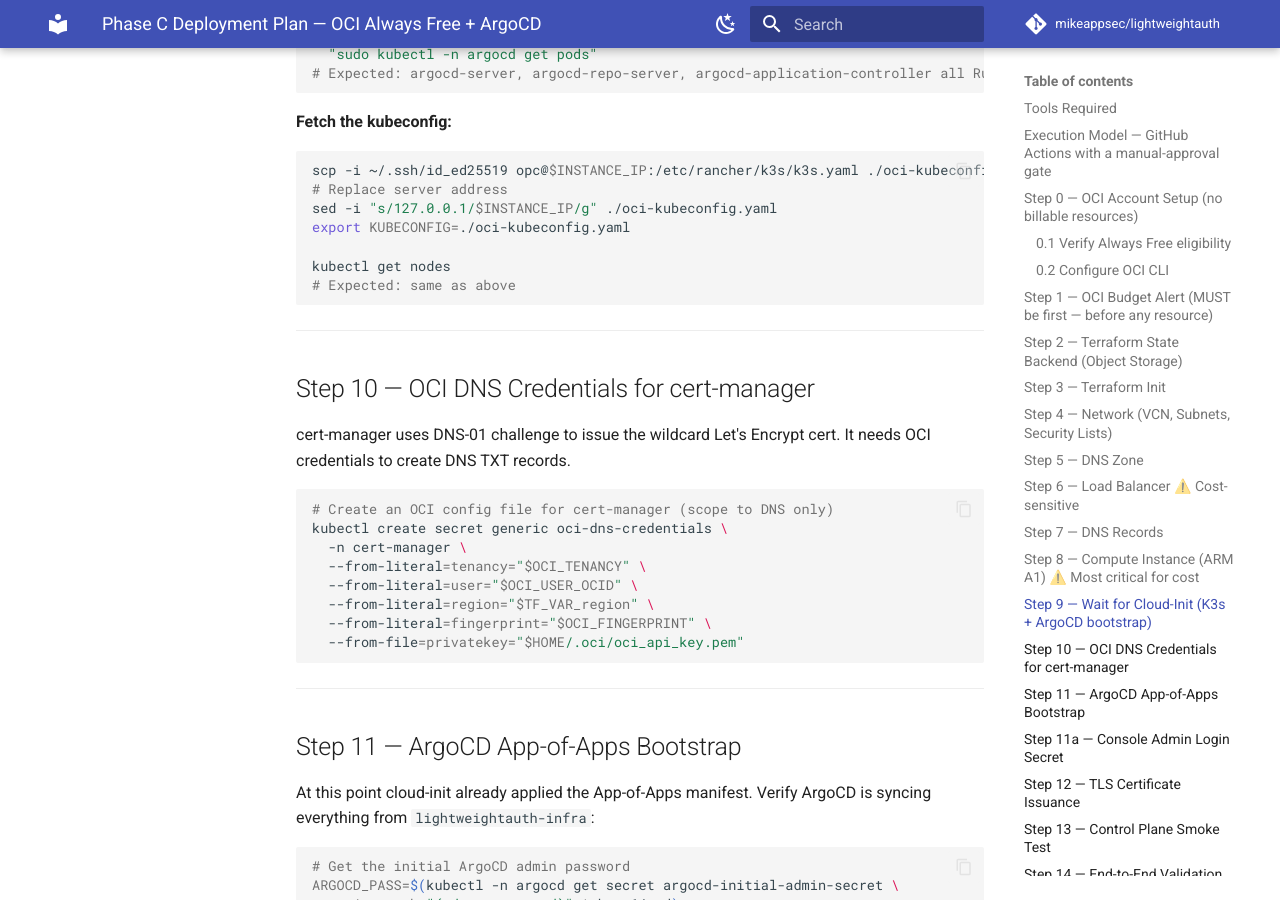
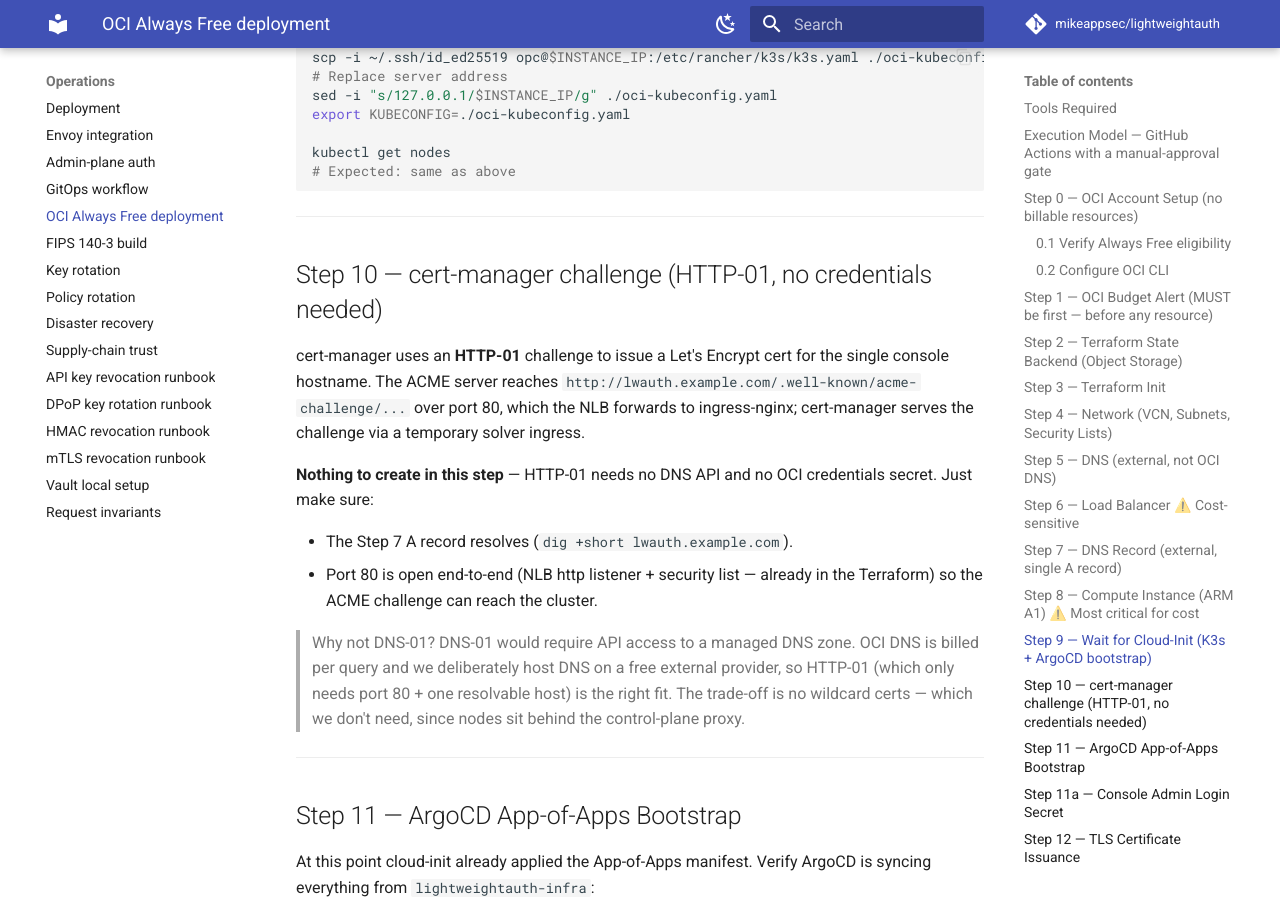
Before and after one commit to mikeappsec/lightweightauth, an MkDocs documentation site: the page built from docs/operations/oci-phase-c-deploy.md, in a window 1280 px wide and 900 px high, scrolled down 11087 px. Built offline with MkDocs 1.6.1 and Material for MkDocs 9.7.7, drawn with Linux system fonts in a browser that asks for light colours; comment, search, counter and statistics services are not loaded; some of the changed text lies outside the part shown.

Commit message:
fix(ci): add UI build step, replace nhooyr websocket, add docs to nav
- build.yaml: add actions/setup-node + npm ci && npm run build before
  go vet/test in both test and fips-test jobs; fixes
  'ui/embed.go: pattern console/dist/*: no matching files found'
- streaming/hub.go: migrate nhooyr.io/websocket -> github.com/coder/websocket
  (maintained fork, identical API, higher popularity score); resolves
  Vet OSS Dependencies popularity policy violation
- go.mod/go.sum: add coder/websocket v1.8.15 direct; remove nhooyr.io/websocket
- mkdocs.yml: add design/node-cluster-auth.md and
  design/ui-controlplane-node-provisioning.md to Architecture nav;
  add operations/oci-phase-c-deploy.md to Operations nav;
  fixes docs/build --strict orphan-file errors
- instance_reconciler.go, provisioner/values.go, server.go,
  CreateInstanceWizard.tsx: replica default 2->1 for 12 GB tier
- docs/operations/oci-phase-c-deploy.md: OCI DNS -> HTTP-01 / external DNS

````diff
--- a/docs/operations/oci-phase-c-deploy.md
+++ b/docs/operations/oci-phase-c-deploy.md
@@ -350,26 +350,18 @@
 
 ---
 
-## Step 5 — DNS Zone
+## Step 5 — DNS (external, not OCI DNS)
 
-OCI DNS zones and queries are **always free**.
+> ⚠️ **OCI DNS is NOT free.** It is billed at **$0.85 per million queries**
+> (per Oracle's price list — Networking → DNS). There is no free zone/query
+> allowance, so any real traffic would trip the $0.01 budget guard. We therefore
+> do **not** create an `oci_dns_zone`. Host DNS with any free provider instead
+> (Cloudflare Free, your registrar, etc.).
 
-```bash
-terraform plan -target=oci_dns_zone.lwauth -out=tfplan-dns
-terraform show tfplan-dns | grep "will be created"
-# Must show: oci_dns_zone.lwauth only
-terraform apply tfplan-dns
-```
+Nothing to apply in this step — DNS lives outside Terraform. You will create a
+single A record in Step 7 once the load balancer IP is known.
 
-**Verification:**
-```bash
-oci dns zone list --compartment-id "$TF_VAR_compartment_id" \
-  --query 'data[].{"name":name,"type":"zone-type","state":"lifecycle-state"}' \
-  --output table
-# Expected: lwauth.example.com | PRIMARY | ACTIVE
-```
-
-**Cost check:** DNS is free. $0.
+**Cost check:** external DNS on a free provider = $0 OCI spend.
 
 ---
 
@@ -431,32 +423,34 @@
 
 ---
 
-## Step 7 — DNS Records
+## Step 7 — DNS Record (external, single A record)
 
-```bash
-terraform plan -target=oci_dns_rrset.apex -target=oci_dns_rrset.wildcard \
-  -out=tfplan-dns-records
-terraform apply tfplan-dns-records
+Create **one** A record with your free DNS provider pointing the console
+hostname at the load balancer IP. **No wildcard is needed** — auth nodes are
+reached through the control-plane reverse proxy (`/v1/proxy/{cluster}/{name}`)
+and are never exposed on their own hostnames.
+
+```
+A   lwauth.example.com   ->   $LB_IP
 ```
 
 **Verification:**
 ```bash
-# Confirm records point to the LB
-dig +short lwauth.example.com @1.1.1.1      # should return $LB_IP (may take a few minutes)
-dig +short "*.lwauth.example.com" @1.1.1.1  # should also return $LB_IP
+# Confirm the record points to the LB (may take a few minutes to propagate)
+dig +short lwauth.example.com @1.1.1.1      # should return $LB_IP
 ```
 
-If you don't control `lwauth.example.com` DNS globally yet, skip this
-test — it will work once the OCI DNS zone is delegated.
+A single resolvable host is also all cert-manager needs for the HTTP-01
+challenge in Step 10.
 
 ---
 
 ## Step 8 — Compute Instance (ARM A1) ⚠️ Most critical for cost
 
 The ARM Ampere A1 shape (`VM.Standard.A1.Flex`) is **Always Free** with a
-**4 OCPU / 24 GB RAM cap across all A1 instances in the tenancy**. Any A1
-instance within this limit is $0. Exceeding it, or choosing any other
-shape, is billed immediately.
+**2 OCPU / 12 GB RAM cap across all A1 instances in the tenancy** (reduced from
+4 OCPU / 24 GB in mid-2026). Any A1 instance within this limit is $0. Exceeding
+it, or choosing any other shape, is billed immediately.
 
 **Pre-apply check:**
 ```bash
@@ -561,21 +555,26 @@
 
 ---
 
-## Step 10 — OCI DNS Credentials for cert-manager
+## Step 10 — cert-manager challenge (HTTP-01, no credentials needed)
 
-cert-manager uses DNS-01 challenge to issue the wildcard Let's Encrypt cert.
-It needs OCI credentials to create DNS TXT records.
+cert-manager uses an **HTTP-01** challenge to issue a Let's Encrypt cert for the
+single console hostname. The ACME server reaches
+`http://lwauth.example.com/.well-known/acme-challenge/...` over port 80, which
+the NLB forwards to ingress-nginx; cert-manager serves the challenge via a
+temporary solver ingress.
 
-```bash
-# Create an OCI config file for cert-manager (scope to DNS only)
-kubectl create secret generic oci-dns-credentials \
-  -n cert-manager \
-  --from-literal=tenancy="$OCI_TENANCY" \
-  --from-literal=user="$OCI_USER_OCID" \
-  --from-literal=region="$TF_VAR_region" \
-  --from-literal=fingerprint="$OCI_FINGERPRINT" \
-  --from-file=privatekey="$HOME/.oci/oci_api_key.pem"
-```
+**Nothing to create in this step** — HTTP-01 needs no DNS API and no OCI
+credentials secret. Just make sure:
+
+- The Step 7 A record resolves (`dig +short lwauth.example.com`).
+- Port 80 is open end-to-end (NLB http listener + security list — already in the
+  Terraform) so the ACME challenge can reach the cluster.
+
+> Why not DNS-01? DNS-01 would require API access to a managed DNS zone. OCI DNS
+> is billed per query and we deliberately host DNS on a free external provider,
+> so HTTP-01 (which only needs port 80 + one resolvable host) is the right fit.
+> The trade-off is no wildcard certs — which we don't need, since nodes sit
+> behind the control-plane proxy.
 
 ---
 
@@ -683,19 +682,19 @@
 
 ## Step 12 — TLS Certificate Issuance
 
-cert-manager will automatically request the Let's Encrypt wildcard cert
-once the ClusterIssuer is deployed by ArgoCD.
+cert-manager will automatically request the Let's Encrypt cert for the single
+console hostname (HTTP-01) once the ClusterIssuer is deployed by ArgoCD.
 
 ```bash
 # Watch certificate issuance (takes 1–3 minutes after DNS propagates)
 kubectl get certificate -n lwauth-system -w
-# Expected: lwauth-wildcard ... True  (Ready=True)
+# Expected: lwauth-console ... True  (Ready=True)
 
-# Verify the cert covers the wildcard
-kubectl get secret lwauth-wildcard-tls -n lwauth-system \
+# Verify the cert covers the console host
+kubectl get secret lwauth-tls -n lwauth-system \
   -o jsonpath="{.data['tls\.crt']}" | base64 -d | \
   openssl x509 -noout -subject -ext subjectAltName
-# Expected: DNS:*.lwauth.example.com, DNS:lwauth.example.com
+# Expected: DNS:lwauth.example.com
 ```
 
 If `READY=False` after 5 minutes:
@@ -860,12 +859,12 @@
 
 | Resource | Count | Always Free Limit | Our Usage | Billed if exceeded |
 |----------|-------|-------------------|-----------|--------------------|
-| ARM A1 compute | 1 | 4 OCPU / 24 GB total | 4 OCPU / 24 GB | Immediately |
+| ARM A1 compute | 1 | 2 OCPU / 12 GB total | 2 OCPU / 12 GB | Immediately |
 | Boot volumes | 1 | 200 GB total | 100 GB | $0.0255/GB-month |
 | Flexible LB | 1 | 1 LB, 10 Mbps | 1 LB | $0.006/Mbps-hour over |
 | Object Storage | 1 bucket | 20 GB | ~1 MB (TF state) | $0.0255/GB-month |
 | VCN / Subnets | 1/2 | 2 VCNs | 1 VCN, 2 subnets | Free (VCN itself) |
-| DNS Zone | 1 | Unlimited zones | 1 zone | Free |
+| DNS | external | — | Free provider (Cloudflare/registrar) | OCI DNS billed $0.85/M queries |
 | Outbound data | — | 10 TB/month | Minimal | $0.0085/GB over |
 
 **The only realistic cost risk is the compute shape.** If `VM.Standard.A1.Flex` is
--- a/mkdocs.yml
+++ b/mkdocs.yml
@@ -175,12 +175,15 @@
       - HTTP / gRPC API: API.md
       - Cache architecture: design/cache-architecture.md
       - Control-plane UI design: design/UIDESIGN.md
+      - Node cluster authentication: design/node-cluster-auth.md
+      - Node provisioning & access endpoints: design/ui-controlplane-node-provisioning.md
       - Milestones: MILESTONES.md
   - Operations:
       - Deployment: DEPLOYMENT.md
       - Envoy integration: deployment/envoy.md
       - Admin-plane auth: operations/admin-auth.md
       - GitOps workflow: operations/gitops.md
+      - OCI Always Free deployment: operations/oci-phase-c-deploy.md
       - FIPS 140-3 build: operations/fips.md
       - Key rotation: operations/key-rotation.md
       - Policy rotation: operations/policy-rotation.md
--- a/ui/console/src/pages/CreateInstanceWizard.tsx
+++ b/ui/console/src/pages/CreateInstanceWizard.tsx
@@ -52,7 +52,7 @@
   const [name, setName] = createSignal("");
   const [namespace, setNamespace] = createSignal("lwauth-system");
   const [cluster, setCluster] = createSignal("local");
-  const [replicas, setReplicas] = createSignal(2);
+  const [replicas, setReplicas] = createSignal(1);
   const [imageTag, setImageTag] = createSignal("");
   const [selectedPreset, setSelectedPreset] = createSignal("");
   const [identifiers, setIdentifiers] = createSignal<ModuleEntry[]>([]);
````
Also changed, not shown: other parts of docs/operations/oci-phase-c-deploy.md (+1 -1 lines), 8 other files.
